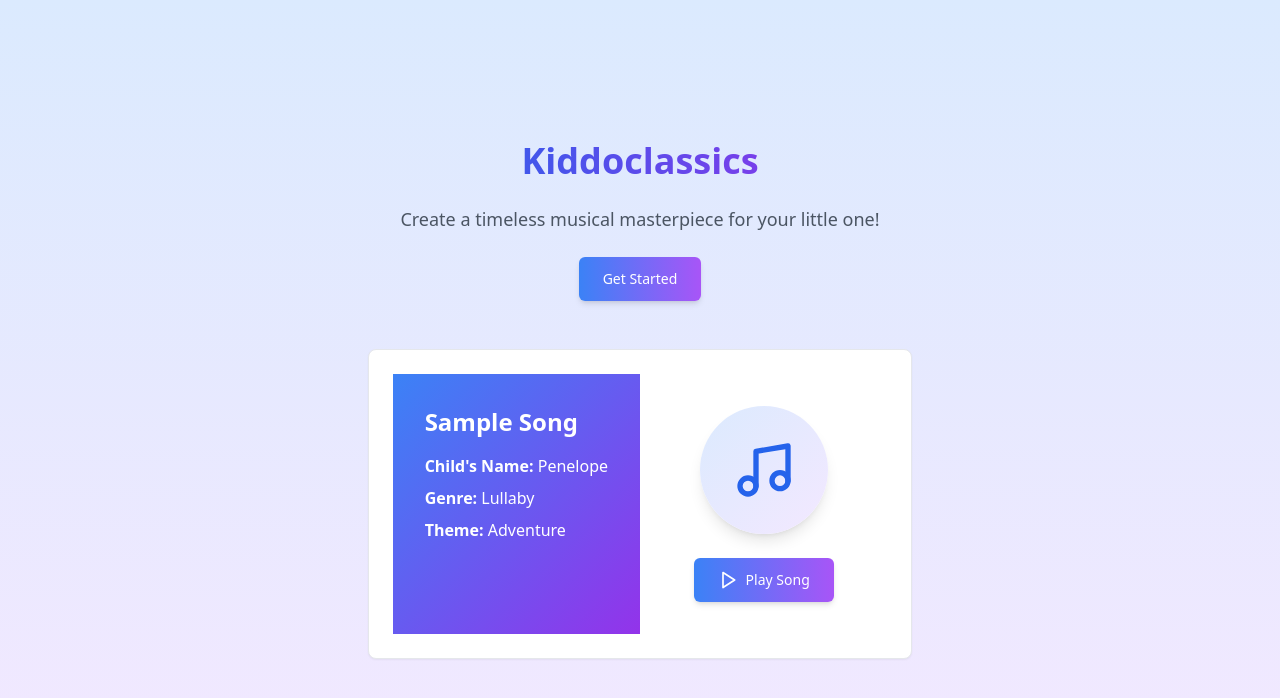
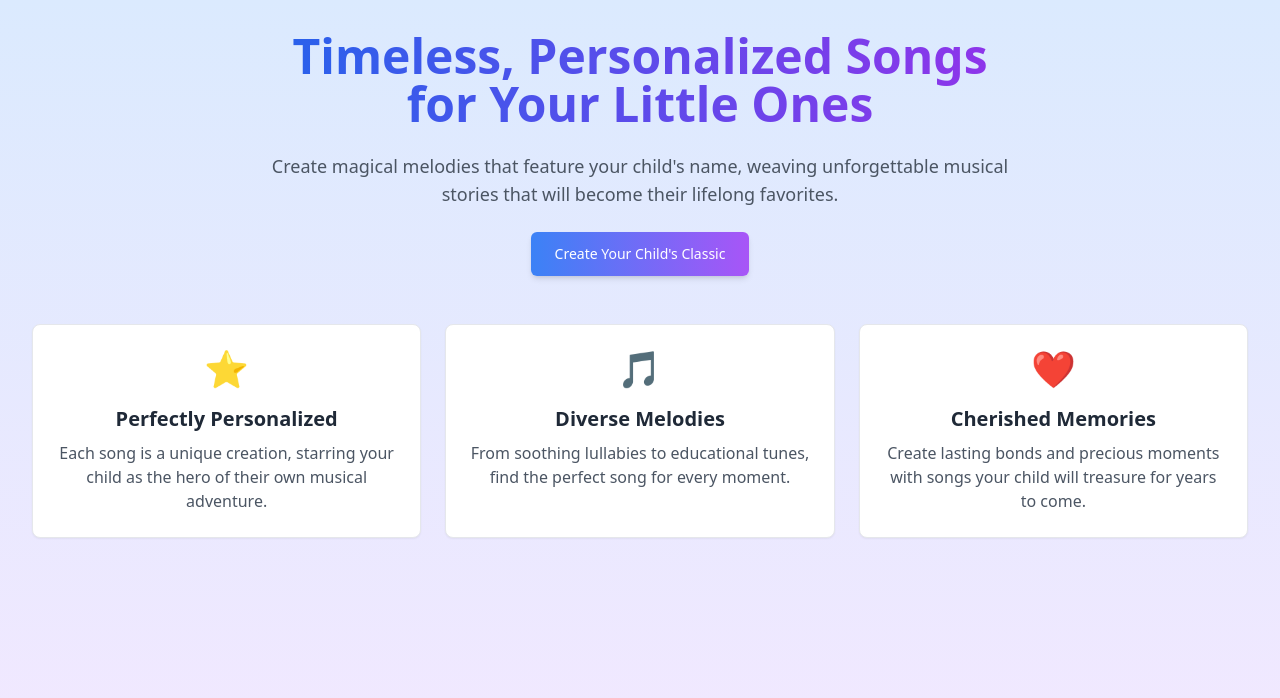
Before and after one commit to rrh1441/kiddoclassics, a Next.js app: page / in a window 1280 px wide. Shown: the top 698 px of the page. Built offline with nearby package versions, Linux system fonts and the light colour scheme.

Commit message:
updated landing page v1

```diff
--- a/src/app/page.tsx
+++ b/src/app/page.tsx
@@ -1,73 +1,10 @@
 "use client";
 
-import { useState, useRef } from "react";
+import { useState } from "react";
 import { Button } from "@/components/ui/button";
 import { Card, CardContent } from "@/components/ui/card";
-import { Music, Play, Pause } from "lucide-react";
 import { Input } from "@/components/ui/input";
 import { Label } from "@/components/ui/label";
-
-// ExampleSong Component
-function ExampleSong({ name, genre, theme, audioSrc }: { name: string; genre: string; theme: string; audioSrc: string }) {
-  const [isPlaying, setIsPlaying] = useState(false);
-  const audioRef = useRef<HTMLAudioElement>(null);
-
-  const togglePlayPause = () => {
-    if (audioRef.current) {
-      if (isPlaying) {
-        audioRef.current.pause();
-      } else {
-        audioRef.current.play();
-      }
-      setIsPlaying(!isPlaying);
-    }
-  };
-
-  return (
-    <Card className="overflow-hidden">
-      <CardContent className="p-0">
-        <div className="grid md:grid-cols-2">
-          <div className="bg-gradient-to-br from-blue-500 to-purple-600 p-8 text-white">
-            <h3 className="text-2xl font-bold mb-4">Sample Song</h3>
-            <div className="space-y-2">
-              <p>
-                <span className="font-semibold">Child&apos;s Name:</span> {name}
-              </p>
-              <p>
-                <span className="font-semibold">Genre:</span> {genre}
-              </p>
-              <p>
-                <span className="font-semibold">Theme:</span> {theme}
-              </p>
-            </div>
-          </div>
-          <div className="bg-white p-8 flex flex-col items-center justify-center space-y-6">
-            <div className="w-32 h-32 bg-gradient-to-br from-blue-100 to-purple-100 rounded-full flex items-center justify-center shadow-lg">
-              <Music className="w-16 h-16 text-blue-600" />
-            </div>
-            <audio ref={audioRef} src={audioSrc} />
-            <Button
-              onClick={togglePlayPause}
-              className="bg-gradient-to-r from-blue-500 to-purple-500 hover:from-blue-600 hover:to-purple-600 text-white font-bold py-3 px-6 rounded-full flex items-center space-x-2 shadow-md transition-all duration-300 transform hover:scale-105"
-            >
-              {isPlaying ? (
-                <>
-                  <Pause className="w-5 h-5" />
-                  <span>Pause</span>
-                </>
-              ) : (
-                <>
-                  <Play className="w-5 h-5" />
-                  <span>Play Song</span>
-                </>
-              )}
-            </Button>
-          </div>
-        </div>
-      </CardContent>
-    </Card>
-  );
-}
 
 export default function LandingPage() {
   const [isModalOpen, setIsModalOpen] = useState(false);
@@ -102,11 +39,11 @@ export default function LandingPage() {
       const data = await response.json();
 
       if (response.ok && data.url) {
-        window.location.href = data.url;
+        window.location.href = data.url; // Redirect to Stripe Checkout
       } else {
         setError(data.error || "Failed to create Stripe Checkout session.");
       }
-    } catch {
+    } catch (err) {
       setError("An unexpected error occurred. Please try again.");
     } finally {
       setLoading(false);
@@ -114,53 +51,145 @@ export default function LandingPage() {
   };
 
   return (
-    <div className="min-h-screen bg-gradient-to-b from-blue-100 to-purple-100 flex flex-col items-center justify-center p-4">
-      <div className="text-center space-y-6">
-        <h1 className="text-4xl font-extrabold text-transparent bg-clip-text bg-gradient-to-r from-blue-600 to-purple-600">
-          Kiddoclassics
+    <div className="min-h-screen bg-gradient-to-b from-blue-100 to-purple-100 flex flex-col items-center p-8">
+      {/* Hero Section */}
+      <div className="text-center space-y-6 max-w-3xl">
+        <h1 className="text-5xl font-extrabold text-transparent bg-clip-text bg-gradient-to-r from-blue-600 to-purple-600">
+          Timeless, Personalized Songs for Your Little Ones
         </h1>
-        <p className="text-lg text-gray-600">Create a timeless musical masterpiece for your little one!</p>
+        <p className="text-lg text-gray-600">
+          Create magical melodies that feature your child's name, weaving
+          unforgettable musical stories that will become their lifelong
+          favorites.
+        </p>
         <Button
           onClick={toggleModal}
           className="bg-gradient-to-r from-blue-500 to-purple-500 hover:from-blue-600 hover:to-purple-600 text-white font-bold py-3 px-6 rounded-lg transition-transform transform hover:scale-105 shadow-md"
         >
-          Get Started
+          Create Your Child's Classic
         </Button>
       </div>
 
-      <div className="mt-12">
-        <ExampleSong name="Penelope" genre="Lullaby" theme="Adventure" audioSrc="/example-song.mp3" />
+      {/* Features Section */}
+      <div className="grid grid-cols-1 md:grid-cols-3 gap-6 mt-12">
+        {/* Card 1 */}
+        <Card className="text-center bg-white shadow-lg p-6">
+          <div className="text-yellow-500 mb-4 text-4xl">⭐</div>
+          <h3 className="text-xl font-bold text-gray-800">Perfectly Personalized</h3>
+          <p className="text-gray-600 mt-2">
+            Each song is a unique creation, starring your child as the hero of
+            their own musical adventure.
+          </p>
+        </Card>
+        {/* Card 2 */}
+        <Card className="text-center bg-white shadow-lg p-6">
+          <div className="text-blue-500 mb-4 text-4xl">🎵</div>
+          <h3 className="text-xl font-bold text-gray-800">Diverse Melodies</h3>
+          <p className="text-gray-600 mt-2">
+            From soothing lullabies to educational tunes, find the perfect song
+            for every moment.
+          </p>
+        </Card>
+        {/* Card 3 */}
+        <Card className="text-center bg-white shadow-lg p-6">
+          <div className="text-red-500 mb-4 text-4xl">❤️</div>
+          <h3 className="text-xl font-bold text-gray-800">Cherished Memories</h3>
+          <p className="text-gray-600 mt-2">
+            Create lasting bonds and precious moments with songs your child will
+            treasure for years to come.
+          </p>
+        </Card>
       </div>
 
+      {/* Modal for Form */}
       {isModalOpen && (
         <div className="fixed inset-0 bg-black bg-opacity-50 flex items-center justify-center z-50">
           <div className="bg-white rounded-lg shadow-lg w-full max-w-md p-6 relative">
-            <button onClick={toggleModal} className="absolute top-2 right-2 text-gray-500 hover:text-gray-800">
+            <button
+              onClick={toggleModal}
+              className="absolute top-2 right-2 text-gray-500 hover:text-gray-800"
+            >
               ✕
             </button>
-            <h2 className="text-xl font-bold text-gray-800 mb-4">Create Your Song</h2>
+            <h2 className="text-xl font-bold text-gray-800 mb-4">
+              Create Your Song
+            </h2>
             <form onSubmit={handleSubmit} className="space-y-4">
+              {/* Child's Name Field */}
               <div className="space-y-2">
-                <Label htmlFor="childName">Child&apos;s Name</Label>
-                <Input id="childName" name="childName" value={formData.childName} onChange={handleInputChange} required />
+                <Label htmlFor="childName" className="text-lg font-medium text-gray-700">
+                  Child's Name
+                </Label>
+                <Input
+                  id="childName"
+                  name="childName"
+                  required
+                  placeholder="Enter your child's name"
+                  className="py-3 rounded-lg"
+                  value={formData.childName}
+                  onChange={handleInputChange}
+                />
               </div>
+
+              {/* Genre Field */}
               <div className="space-y-2">
-                <Label htmlFor="genre">Song Style</Label>
-                <Input id="genre" name="genre" value={formData.genre} onChange={handleInputChange} required />
+                <Label htmlFor="genre" className="text-lg font-medium text-gray-700">
+                  Song Style
+                </Label>
+                <Input
+                  id="genre"
+                  name="genre"
+                  required
+                  placeholder="Enter song style (e.g., Lullaby, Upbeat)"
+                  className="py-3 rounded-lg"
+                  value={formData.genre}
+                  onChange={handleInputChange}
+                />
               </div>
+
+              {/* Theme Field */}
               <div className="space-y-2">
-                <Label htmlFor="theme">Special Theme</Label>
-                <Input id="theme" name="theme" value={formData.theme} onChange={handleInputChange} required />
+                <Label htmlFor="theme" className="text-lg font-medium text-gray-700">
+                  Special Theme
+                </Label>
+                <Input
+                  id="theme"
+                  name="theme"
+                  required
+                  placeholder="e.g., Bedtime, Adventure, Friendship"
+                  className="py-3 rounded-lg"
+                  value={formData.theme}
+                  onChange={handleInputChange}
+                />
               </div>
+
+              {/* Delivery Email Address Field */}
               <div className="space-y-2">
-                <Label htmlFor="email">Delivery Email Address</Label>
-                <Input id="email" name="email" value={formData.email} onChange={handleInputChange} required />
+                <Label htmlFor="email" className="text-lg font-medium text-gray-700">
+                  Delivery Email Address
+                </Label>
+                <Input
+                  id="email"
+                  name="email"
+                  type="email"
+                  required
+                  placeholder="Enter the email address where you want to send the song"
+                  className="py-3 rounded-lg"
+                  value={formData.email}
+                  onChange={handleInputChange}
+                />
               </div>
-              <Button type="submit" className="w-full">
+
+              {/* Submit Button */}
+              <Button
+                type="submit"
+                disabled={loading}
+                className="w-full bg-gradient-to-r from-blue-500 to-purple-500 hover:from-blue-600 hover:to-purple-600 text-white font-bold py-3 rounded-lg transition-transform transform hover:scale-105"
+              >
                 {loading ? "Creating Session..." : "Create Your Classic"}
               </Button>
-              {error && <p className="text-red-500 text-sm mt-2">{error}</p>}
             </form>
+            {error && <p className="text-red-500 text-sm mt-4">{error}</p>}
           </div>
         </div>
       )}
```
